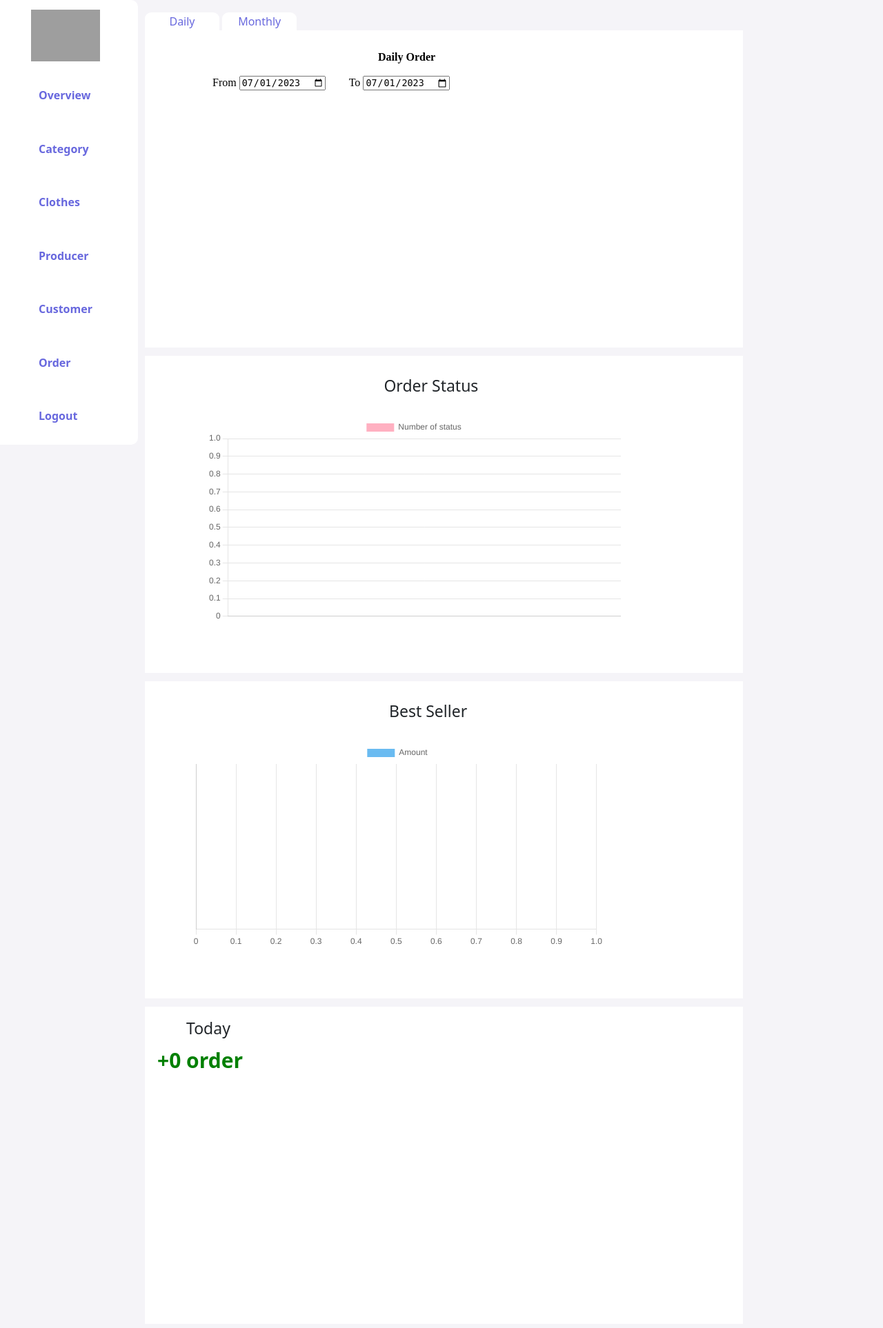
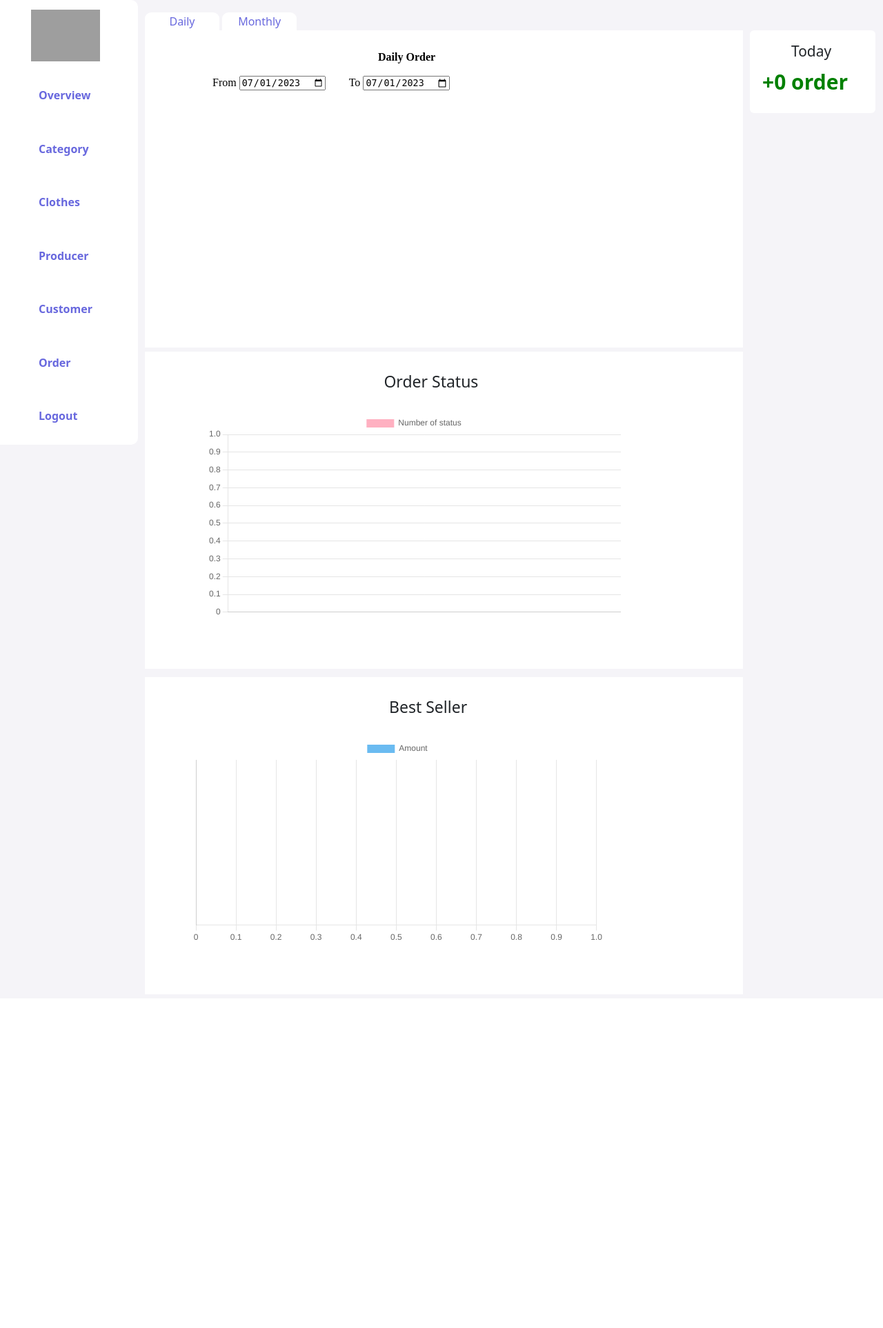
Before and after one commit to TranNguyenChiAn/Design, a PHP site: page /index.php in a window 1280 px wide. Shown: the whole page at 69% size. After the commit the page ends 1364 px from the top, so only its background shows below. Run offline with PHP 8.4, Linux system fonts and the light colour scheme; the visitor is signed in with stand-in values (Sample User, id 1); data that the repository does not hold is empty; some libraries are stand-ins or nearby versions; grey boxes are pictures that could not be loaded.

Commit message:
Update index.php

```diff
--- a/admin/Homepage/index.php
+++ b/admin/Homepage/index.php
@@ -38,6 +38,12 @@ if (!isset($_SESSION['email_admin'])) {
             cursor: pointer;
             background-color: #cbc9c9;
         }
+        .notification {
+            margin: 0 0 0 1%;
+            width: 17%;
+            height: 120px;
+            border-radius: 6px;
+        }
     </style>
     <title> Homepage </title>
 </head>
@@ -56,16 +62,20 @@ include_once "../layout/navigation.php";
             </a>
         </button>
         <button class="menu_button">
-            <a class="link_in_button" style="color:#6868de;" target="display" href="../test.php">
+            <a class="link_in_button" style="color:#6868de;" target="display" href="statistic/sale_monthly.php">
                 Monthly
             </a>
         </button>
 
     </div>
-    <iframe name = "display" style="margin: 0 0 0 0; width: 81%; height: 460px" src="statistic/sales.php" ></iframe>
+    <div style="display: flex; justify-content: start">
+        <iframe name = "display" style="margin: 0 0 0 0; width: 81%; height: 460px" src="statistic/sales.php" ></iframe>
+        <iframe class="notification" src="statistic/today.php" ></iframe>
+    </div>
+
     <iframe style="margin: 6px 0 0 0; width: 81%; height: 460px" src="statistic/status.php" ></iframe>
     <iframe style="margin: 6px 0 0 0; width: 81%; height: 460px" src="statistic/product.php" ></iframe>
-    <iframe style="margin: 6px 0 0 0; width: 81%; height: 460px" src="statistic/today.php" ></iframe>
+
 </section>
 
 </body>
```
